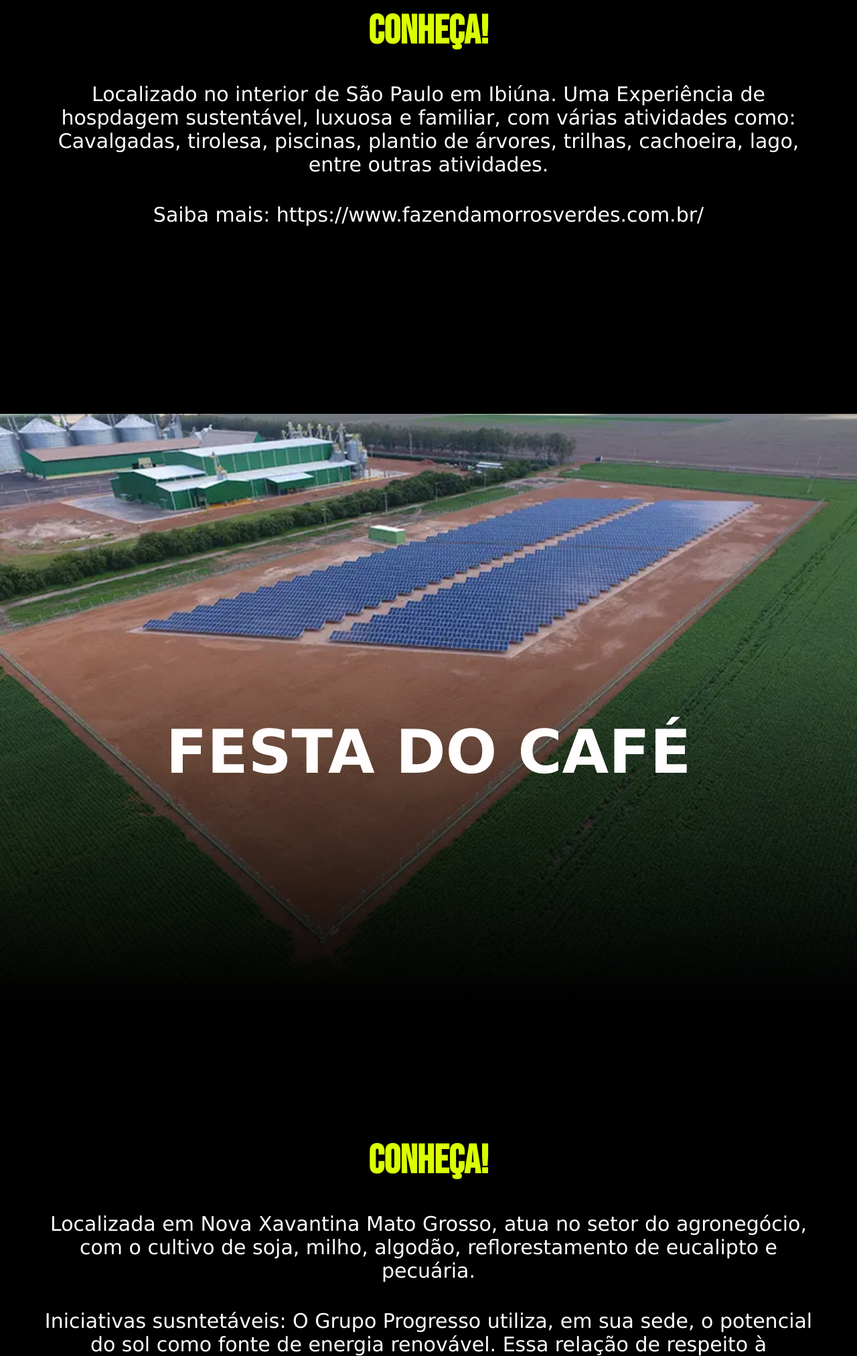
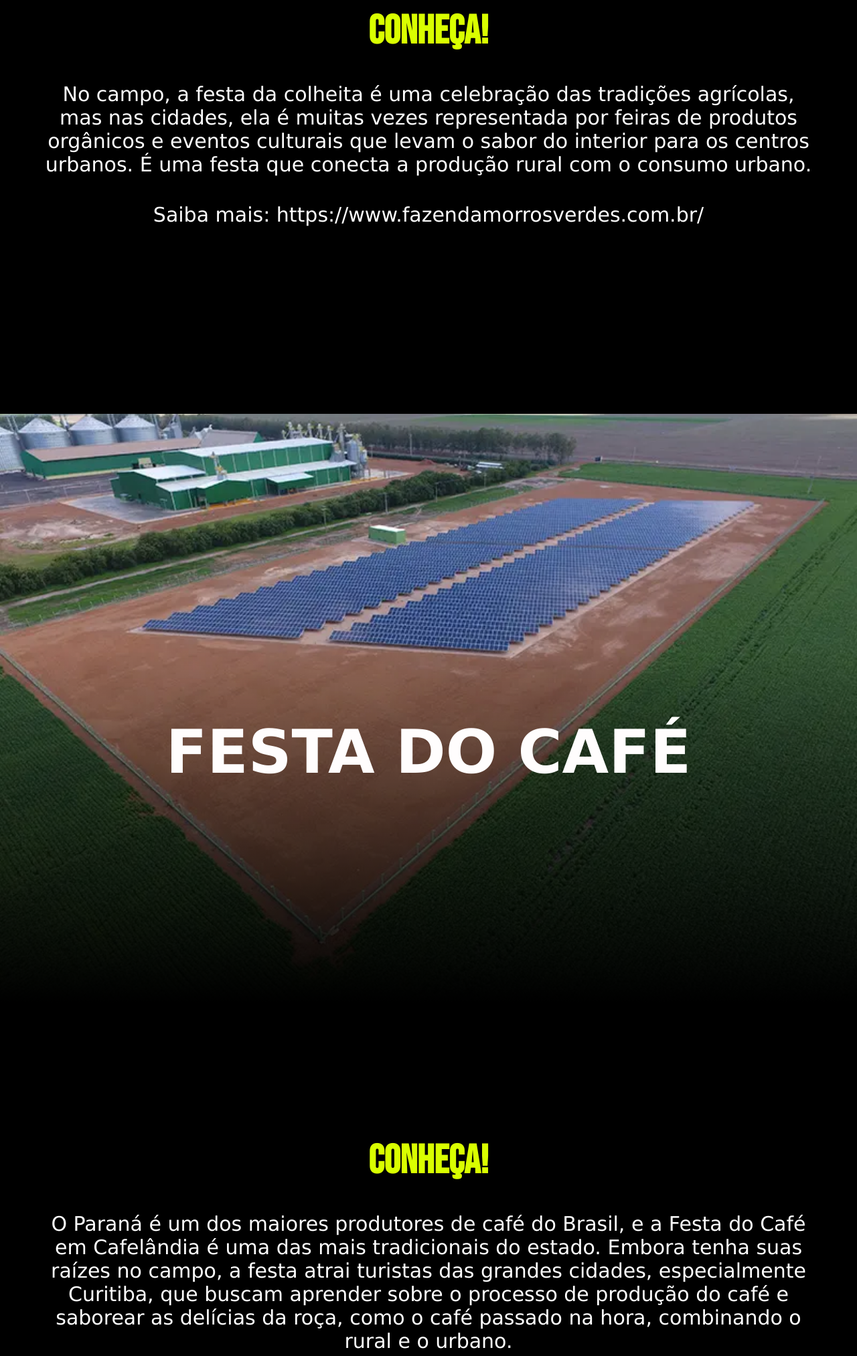
Before and after one commit to mateusleonilda2024/123, a plain HTML site: page index.html in a window 1280 px wide. Shown: the part 4420-6445 px from the top of the page at 67% size. Drawn offline with nearby package versions, Linux system fonts and the light colour scheme; files that its build step writes are made by us from their sources; files whose address does not match are found by name; a web font is replaced by a local one.

Commit message:
Add files via upload

```diff
--- a/index.html
+++ b/index.html
@@ -61,8 +61,9 @@
                 <div class="container">
                     <h2>CONHEÇA!</h2>
                     <p>
-                        Localizado no interior de São Paulo em Ibiúna. Uma Experiência de hospdagem
-                        sustentável, luxuosa e familiar, com várias atividades como: Cavalgadas, tirolesa, piscinas, plantio de árvores, trilhas, cachoeira, lago, entre outras atividades.
+                        No campo, a festa da colheita é uma celebração das tradições agrícolas, mas nas cidades, ela é muitas vezes representada por feiras de produtos orgânicos e eventos culturais que levam o sabor do interior para os centros urbanos. É uma festa que conecta a produção rural com o consumo urbano.
+
+
                     </p>
                     <p>
                         Saiba mais: https://www.fazendamorrosverdes.com.br/
@@ -79,7 +80,7 @@
                 <div class="container">
                     <h2>CONHEÇA!</h2>
                     <p>
-                        Localizada em Nova Xavantina Mato Grosso, atua no setor do agronegócio, com o cultivo de soja, milho, algodão, reflorestamento de eucalipto e pecuária.
+                        O Paraná é um dos maiores produtores de café do Brasil, e a Festa do Café em Cafelândia é uma das mais tradicionais do estado. Embora tenha suas raízes no campo, a festa atrai turistas das grandes cidades, especialmente Curitiba, que buscam aprender sobre o processo de produção do café e saborear as delícias da roça, como o café passado na hora, combinando o rural e o urbano.
                     </p>
                     <p>Iniciativas susntetáveis: O Grupo Progresso  utiliza, em sua sede, o potencial do sol como fonte de energia renovável. Essa relação de respeito à natureza e busca por sustentabilidade</p>
                     <p>Bio Fábrica: Na biofábrica da Fazenda Progresso é utlizado bactérias que são multiplicadas e servem de base para a produção de defensivos biológicos. Mais um passo inovador para garantir uma produção com tecnologia e sustentabilidade.</p>
@@ -96,7 +97,9 @@
                 <div class="container">
                     <h2>CONHEÇA!</h2>
                     <p>
-                        Uma fazenda conhecida pela produção de grãos, os seus valores são: Deenvolvimento Sustentável, segurança familiar, qualidade, tudo voltado ao equilíbrio ecológico.
+                        Embora o Carnaval tenha suas origens nas festas populares do campo, nas cidades grandes ele toma proporções imensas, com desfiles, blocos e festas nas ruas. Mas, ao mesmo tempo, nos pequenos municípios e no interior, ele ainda preserva muitas tradições, como os blocos de rua e as festas populares.
+
+
                     </p>
                     <p>Saiba mais: http://grupoagrosantafe.com.br/</p>
                     </p>
```
